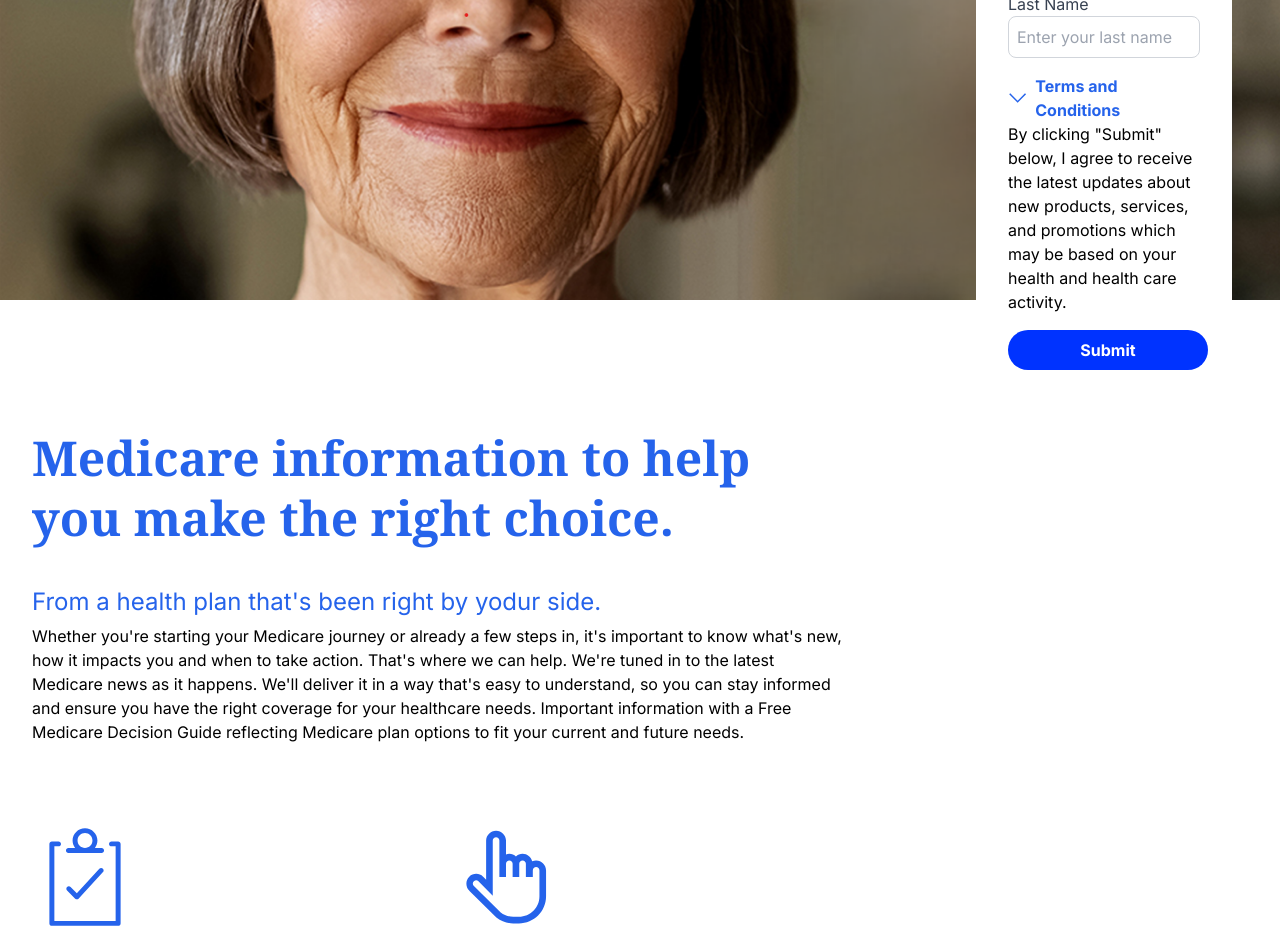
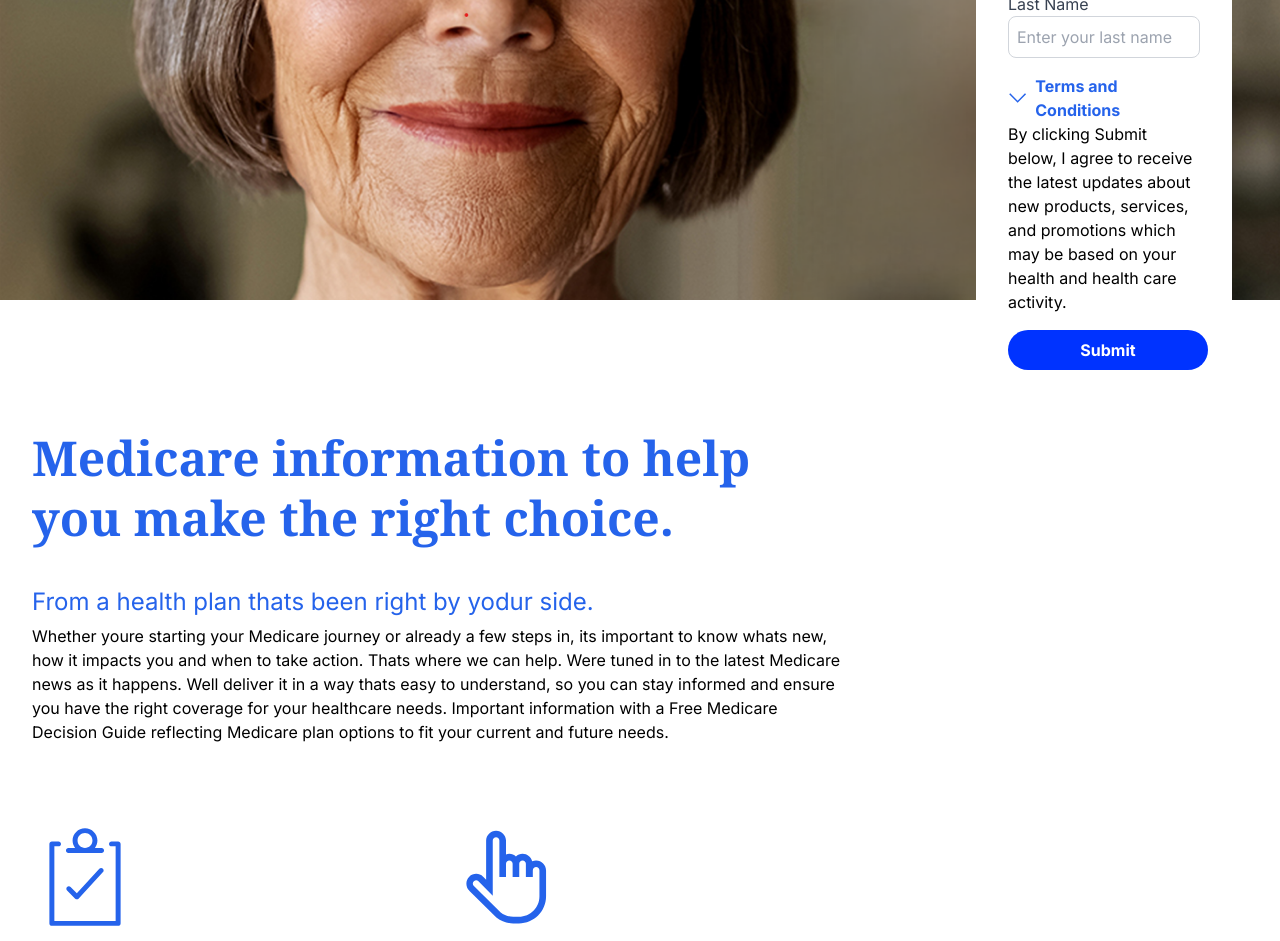
Before and after one commit to Amrit-Raj12/versatiletech-assessment, a Next.js app: page / in a window 1280 px wide. Shown: the part 340-1281 px from the top of the page. Built offline with nearby package versions, Linux system fonts and the light colour scheme.

Commit message:
Fix - build issues

```diff
--- a/src/components/Hero.js
+++ b/src/components/Hero.js
@@ -43,7 +43,7 @@
 
               {show && (
                 <p className='text-md'>
-                  By clicking &quot;Submit&quot; below, I agree to receive the latest updates about new products, services, and promotions which may be based on your health and health care activity.
+                  By clicking Submit below, I agree to receive the latest updates about new products, services, and promotions which may be based on your health and health care activity.
                 </p>
               )}
             </div>
@@ -93,7 +93,7 @@
 
               {show && (
                 <p className='text-sm'>
-                  By clicking &quot;Submit&quot; below, I agree to receive the latest updates about new products, services, and promotions which may be based on your health and health care activity.
+                  By clicking Submit below, I agree to receive the latest updates about new products, services, and promotions which may be based on your health and health care activity.
                 </p>
               )}
             </div>
--- a/src/components/Info.js
+++ b/src/components/Info.js
@@ -7,8 +7,8 @@
                 <h1 className='md:text-[3rem] text-2xl font-serif font-bold text-blue-600 md:leading-tight'>Medicare information to help you make the right choice.</h1>
 
                 <div className='md:mt-10 mt-4'>
-                    <h3 className='text-blue-600 md:text-[24px] text-xl mb-6 md:mb-2'>From a health plan that&apos;s been right by yodur side. </h3>
-                    <p>Whether you&apos;re starting your Medicare journey or already a few steps in, it&apos;s important to know what&apos;s new, how it impacts you and when to take action. That&apos;s where we can help. We&apos;re tuned in to the latest Medicare news as it happens. We&apos;ll deliver it in a way that&apos;s easy to understand, so you can stay informed and ensure you have the right coverage for your healthcare needs. Important information with a Free Medicare Decision Guide reflecting Medicare plan options to fit your current and future needs.</p>
+                    <h3 className='text-blue-600 md:text-[24px] text-xl mb-6 md:mb-2'>From a health plan thats been right by yodur side. </h3>
+                    <p>Whether youre starting your Medicare journey or already a few steps in, its important to know whats new, how it impacts you and when to take action. Thats where we can help. Were tuned in to the latest Medicare news as it happens. Well deliver it in a way thats easy to understand, so you can stay informed and ensure you have the right coverage for your healthcare needs. Important information with a Free Medicare Decision Guide reflecting Medicare plan options to fit your current and future needs.</p>
 
                 </div>
 
```
